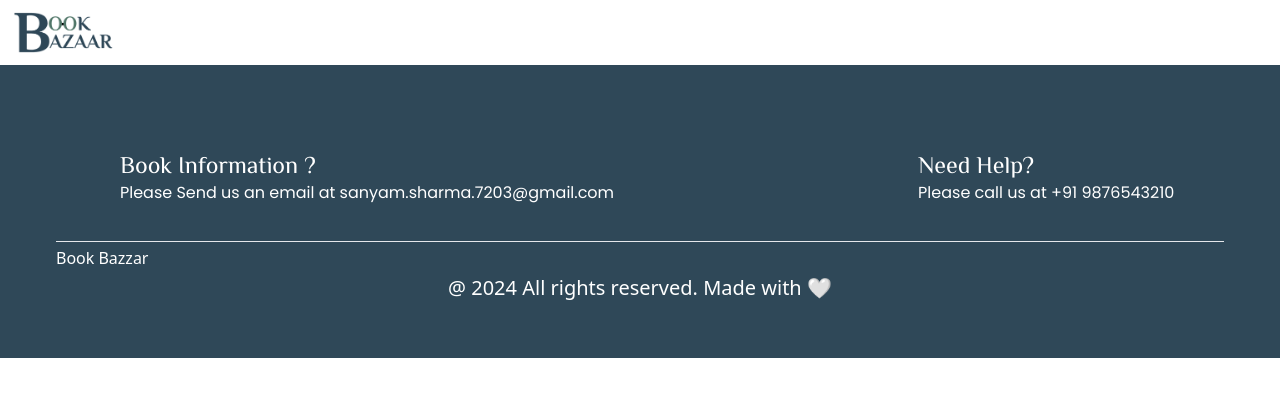
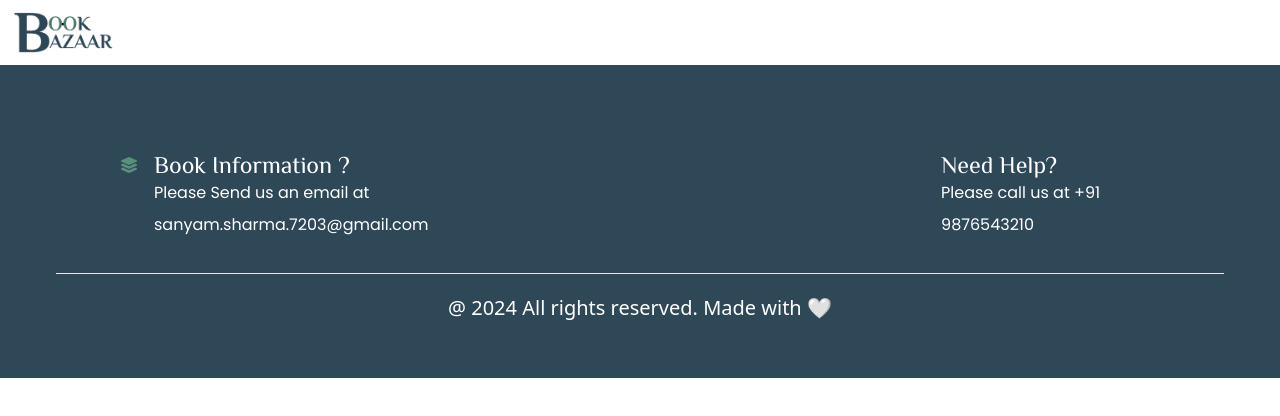
Before and after one commit to Anonymous777-ind/BookBazaar, a React (Vite) app in the folder Frontend/: page / in a window 1280 px wide. Shown: the top 416 px of the page. Built offline with nearby package versions, Linux system fonts and the light colour scheme.

Commit message:
files updated

```diff
--- a/Frontend/package.json
+++ b/Frontend/package.json
@@ -10,8 +10,14 @@
     "preview": "vite preview"
   },
   "dependencies": {
+    "@fortawesome/fontawesome-svg-core": "^6.5.2",
+    "@fortawesome/free-brands-svg-icons": "^6.5.2",
+    "@fortawesome/free-regular-svg-icons": "^6.5.2",
+    "@fortawesome/free-solid-svg-icons": "^6.5.2",
+    "@fortawesome/react-fontawesome": "^0.2.0",
     "react": "^18.2.0",
     "react-dom": "^18.2.0",
+    "react-icons": "^5.1.0",
     "react-router-dom": "^6.23.0"
   },
   "devDependencies": {
--- a/Frontend/src/App.jsx
+++ b/Frontend/src/App.jsx
@@ -1,12 +1,10 @@
 import React from "react"
-import Footer from "./components/Footer"
-import Header from "./components/Header"
+import Layout from "./components/Layout"
 function App() {
   return (
     <>
       {/* <h1>BookBazaar</h1> */}
-      <Header/>
-      <Footer/>
+      <Layout/>
 
     </>
   )
--- a/Frontend/src/components/Footer.jsx
+++ b/Frontend/src/components/Footer.jsx
@@ -1,14 +1,22 @@
 import React from 'react'
+import { FontAwesomeIcon } from '@fortawesome/react-fontawesome'
+import { faLayerGroup } from '@fortawesome/free-solid-svg-icons'
 
 function Footer() {
   return (
     <>
-    <div className='bg-custom-blue p-14  	' >
-      <div className="flex gap-44">
-      <div className="text-custom-white p-8 ml-8 leading-6	text-2xl  text-white">
+      <div className='bg-custom-blue p-14 w-full' >
+        <div className="flex gap-44 ">
+          <div className="ml-8 p-8 flex gap-4">
+            <div className="icon  ">
+              <FontAwesomeIcon icon={faLayerGroup} style={{ color: "#5a8f7b" }} />
+            </div>
+            <div className="text-custom-white  leading-6	text-2xl  text-white">
               <h1 className='font-custom-heading'>Book Information ?</h1>
               <p className='text-base leading-8 font-custom-sub-heading-para'>Please Send us an email at sanyam.sharma.7203@gmail.com</p>
             </div>
+          </div>
+
           <div className="text-custom-white p-8 ml-16 leading-6	text-2xl font-custom-heading text-white">
             <h1 className='font-custom-heading' >Need Help?</h1>
             <p className='text-base leading-8 font-custom-sub-heading-para '>Please call us at +91 9876543210</p>
@@ -17,13 +25,13 @@ function Footer() {
 
         </div>
         <hr />
-   <div className=''>
-    <div className='text-white leading-8 mx-0'>
-      {/* <img src="../public/logo.png" alt="" /> */}
-      <h1>Book Bazzar</h1>
-      </div>
-    <div className='mr-0'>
-      <p className='text-white text-xl custom-sub-heading-para text-center '> @ 2024 All rights reserved. Made with 🤍</p>
+        <div className=' pt-5 '>
+          {/* <div className='text-white leading-8  w-32'>
+      <img src="../public/logo.png" alt="" />
+
+      </div> */}
+          <div >
+            <p className='text-white text-xl custom-sub-heading-para text-center'> @ 2024 All rights reserved. Made with 🤍</p>
           </div>
         </div>
       </div>
--- a/Frontend/src/components/Layout.jsx
+++ b/Frontend/src/components/Layout.jsx
@@ -1,8 +1,13 @@
 import React from 'react'
+import Footer from "./Footer"
+import Header from "./Header"
 
 function Layout() {
   return (
-    <div>Layout</div>
+    <>
+      <Header />
+      <Footer />
+    </>
   )
 }
 
```
Also changed, not shown: 1 other file (tests, documents, lock files or other folders). Lines whose indentation alone changed are shown as unchanged.
